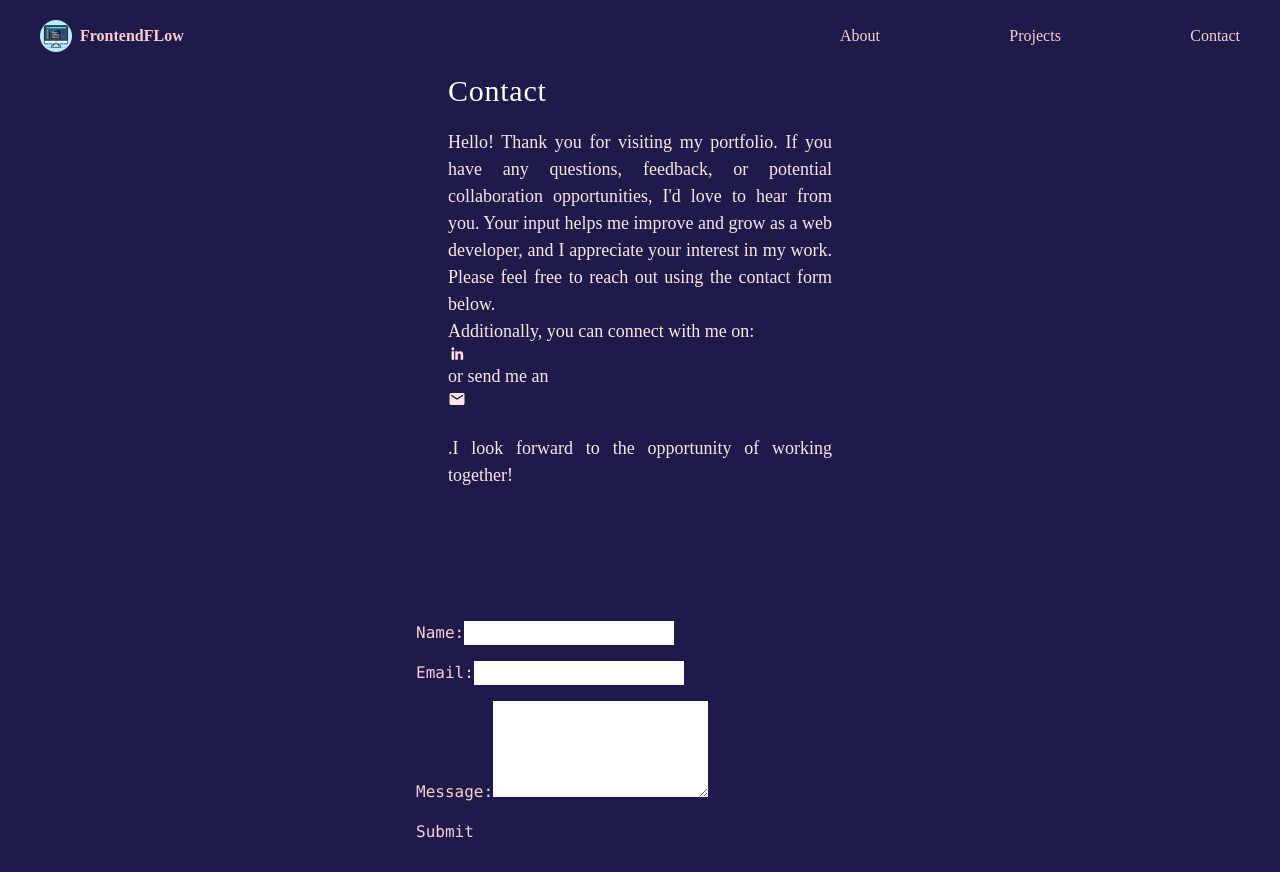
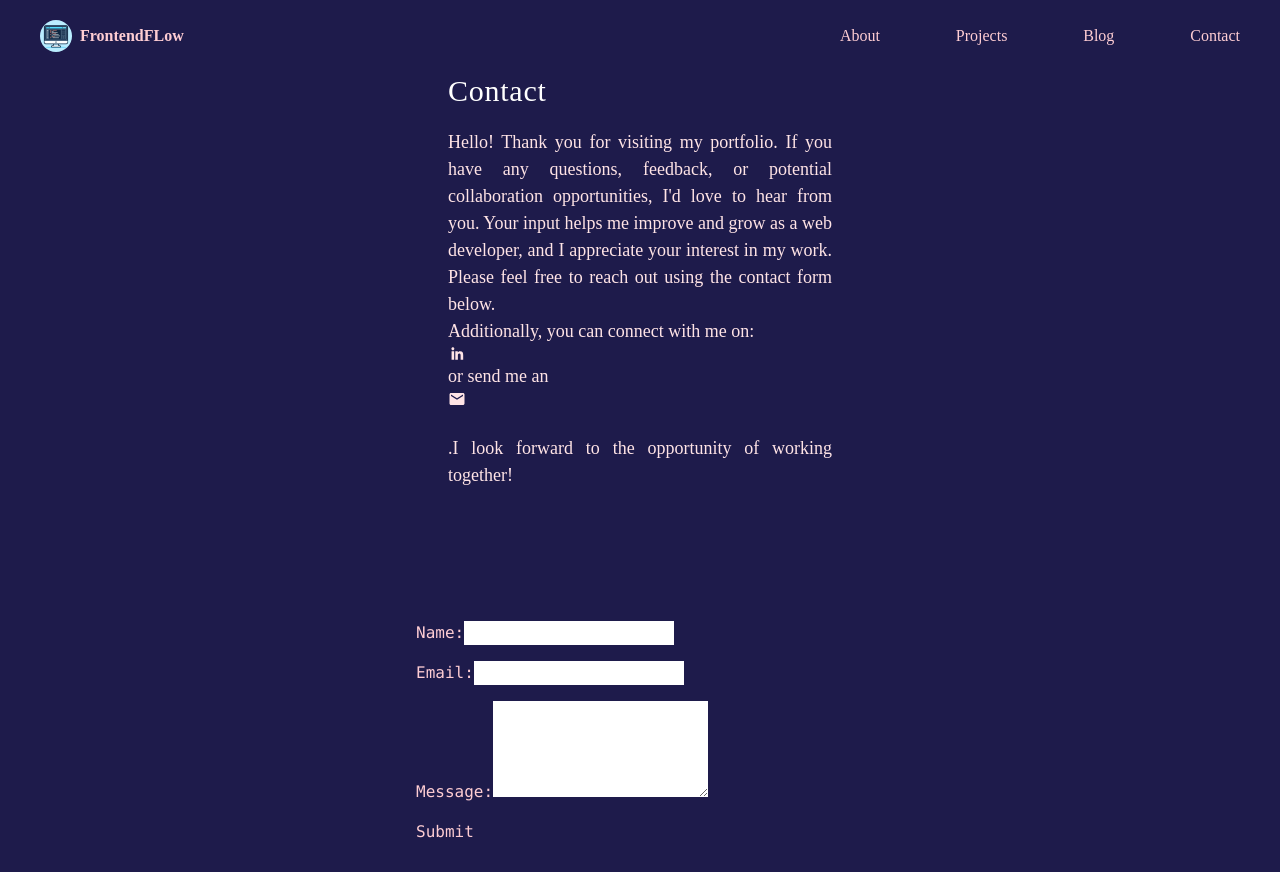
Before and after one commit to Rgit915/frontend-flow, a React (Vite) app: page /contact in a window 1280 px wide. Built offline with nearby package versions, Linux system fonts and the light colour scheme.

Commit message:
Update Navlinks

```diff
--- a/src/components/NavLinks.jsx
+++ b/src/components/NavLinks.jsx
@@ -5,7 +5,8 @@ const NavLinks = () => {
     <>
       <NavLink to="about">About</NavLink>
       <NavLink to="projects">Projects</NavLink>
-      <NavLink to="contact">Contact</NavLink>
+      <NavLink to="#">Blog</NavLink>
+      <NavLink to="#">Contact</NavLink>
     </>
   );
 };
```
